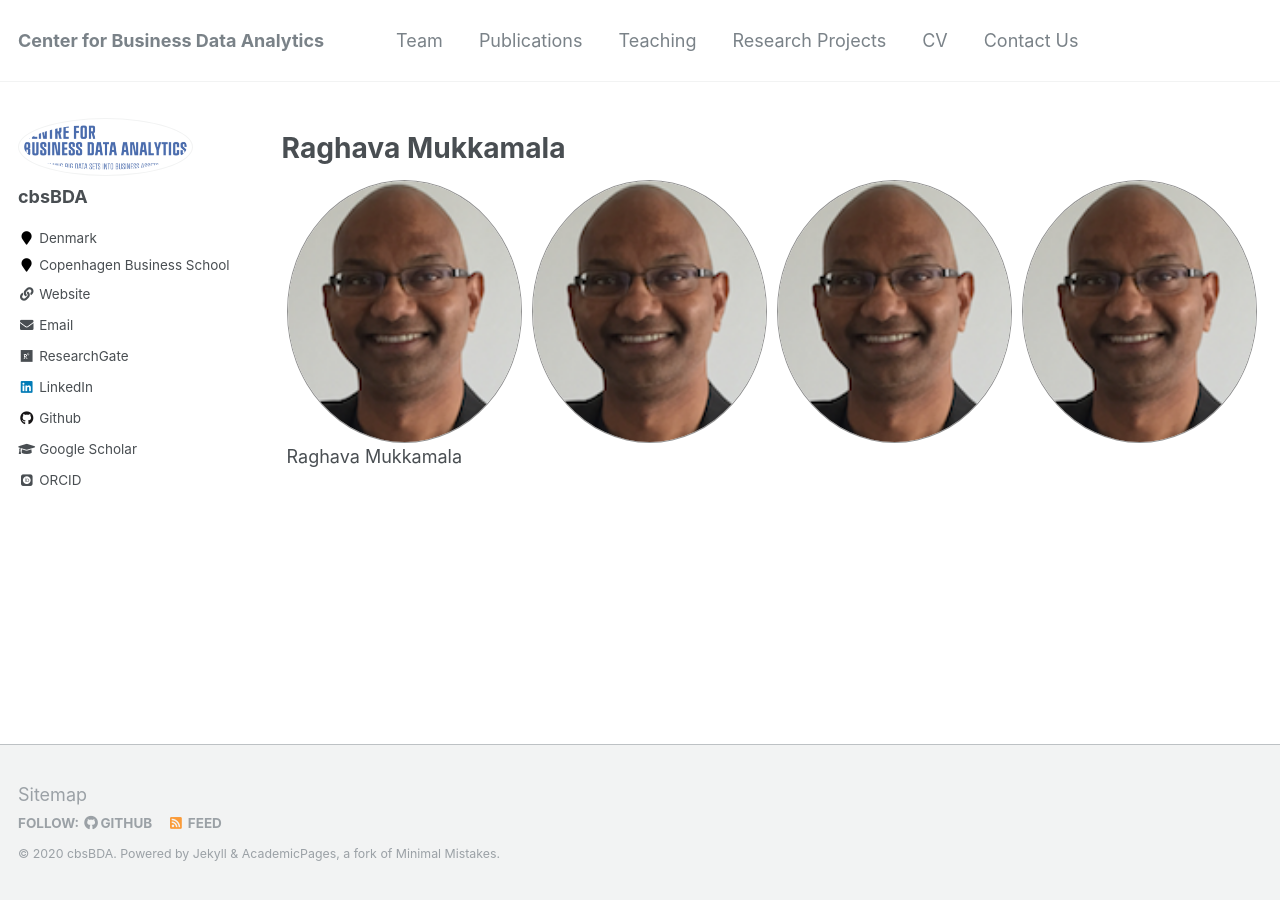
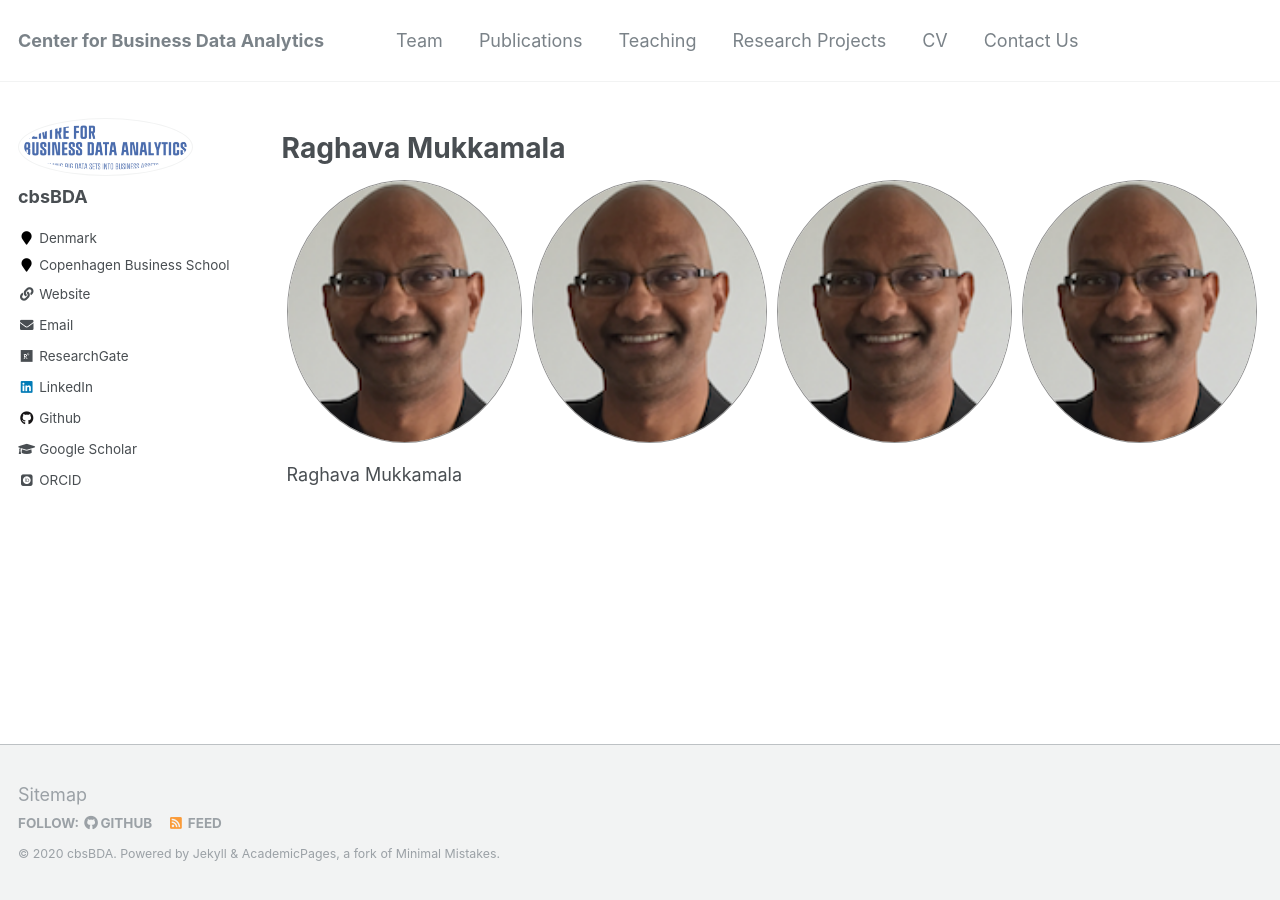
Before and after one commit to cbsBDA/cbsBDA-homepage, a Jekyll site: the page built from _pages/team.md, in a window 1280 px wide. Built offline with Jekyll 4.4.1, drawn with Linux system fonts in a browser that asks for light colours; some web fonts are replaced.

```diff
--- a/_pages/team.md
+++ b/_pages/team.md
@@ -12,7 +12,7 @@ author_profile: true
 <div class="avatar">
 <img src="/images/raghava-passport.png" alt='Raghava Mukkamala'/>
 
-Raghava Mukkamala
+<p>Raghava Mukkamala</p>
  </div>
 <div class="avatar"><img src="/images/raghava-passport.png" alt='Raghava Mukkamala'/> </div>
 <div class="avatar"><img src="/images/raghava-passport.png" alt='Raghava Mukkamala'/> </div>
```
